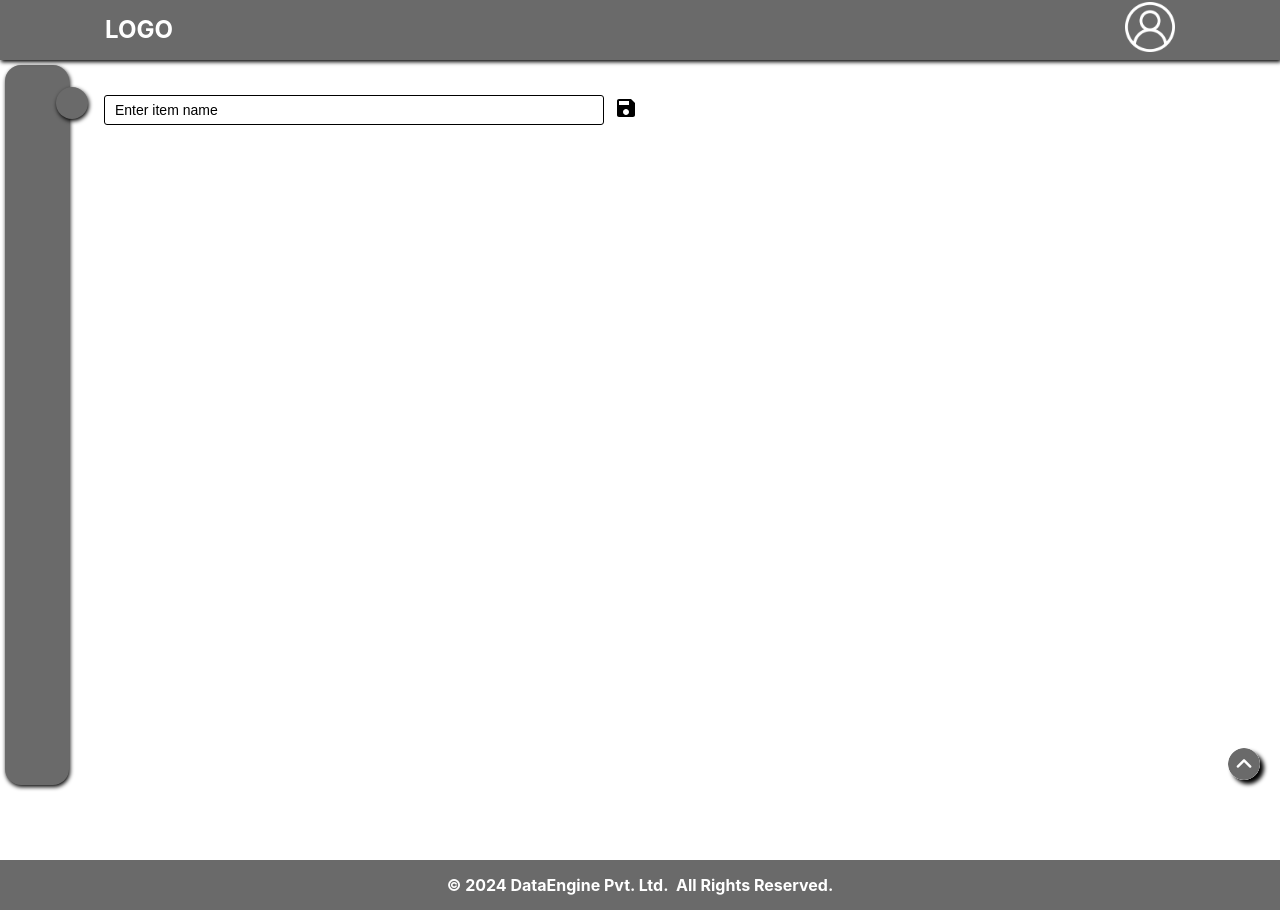
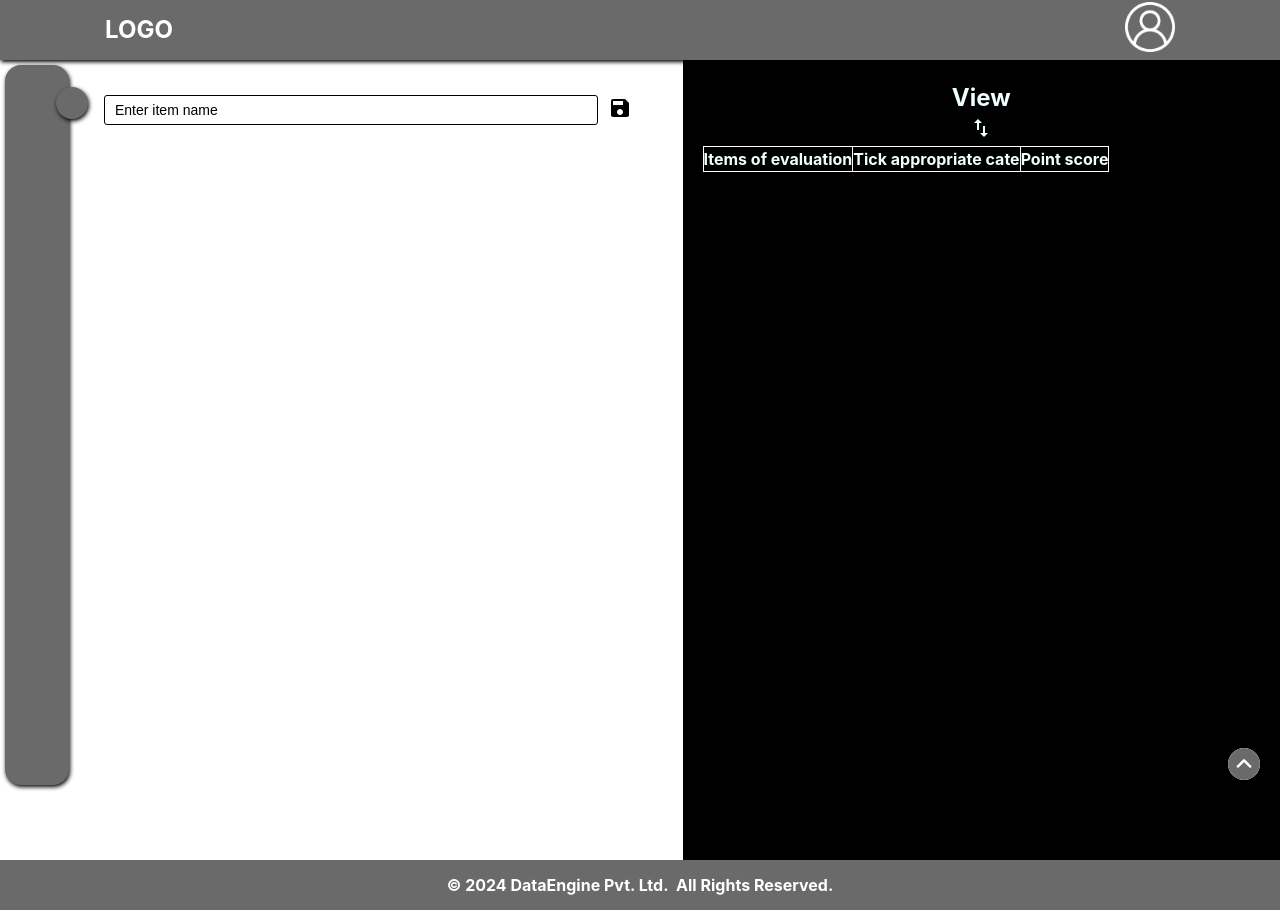
Before and after one commit to rahul-g-1997/MEE_TR_Frontend, a React (Vite) app: page /user/dashboard in a window 1280 px wide. Built offline with nearby package versions, Linux system fonts and the light colour scheme.

Commit message:
initilizing views

```diff
--- a/src/pages/dashboard/Dashboard.jsx
+++ b/src/pages/dashboard/Dashboard.jsx
@@ -1,5 +1,5 @@
 import { useState } from "react";
-import {   Dataentry, Sidebar } from "../../components";
+import {   Dataentry, Sidebar, View } from "../../components";
 import style from "./dashboard.module.css";
 
 const Dashboard = () => {
@@ -8,7 +8,7 @@ const Dashboard = () => {
 
   return (
     <div className={style.dashboardContainer}>
-      <Sidebar /> <Dataentry data={data} setData={setData}/>
+      <Sidebar /> <Dataentry data={data} setData={setData}/><View/>
     </div>
   );
 };
```
